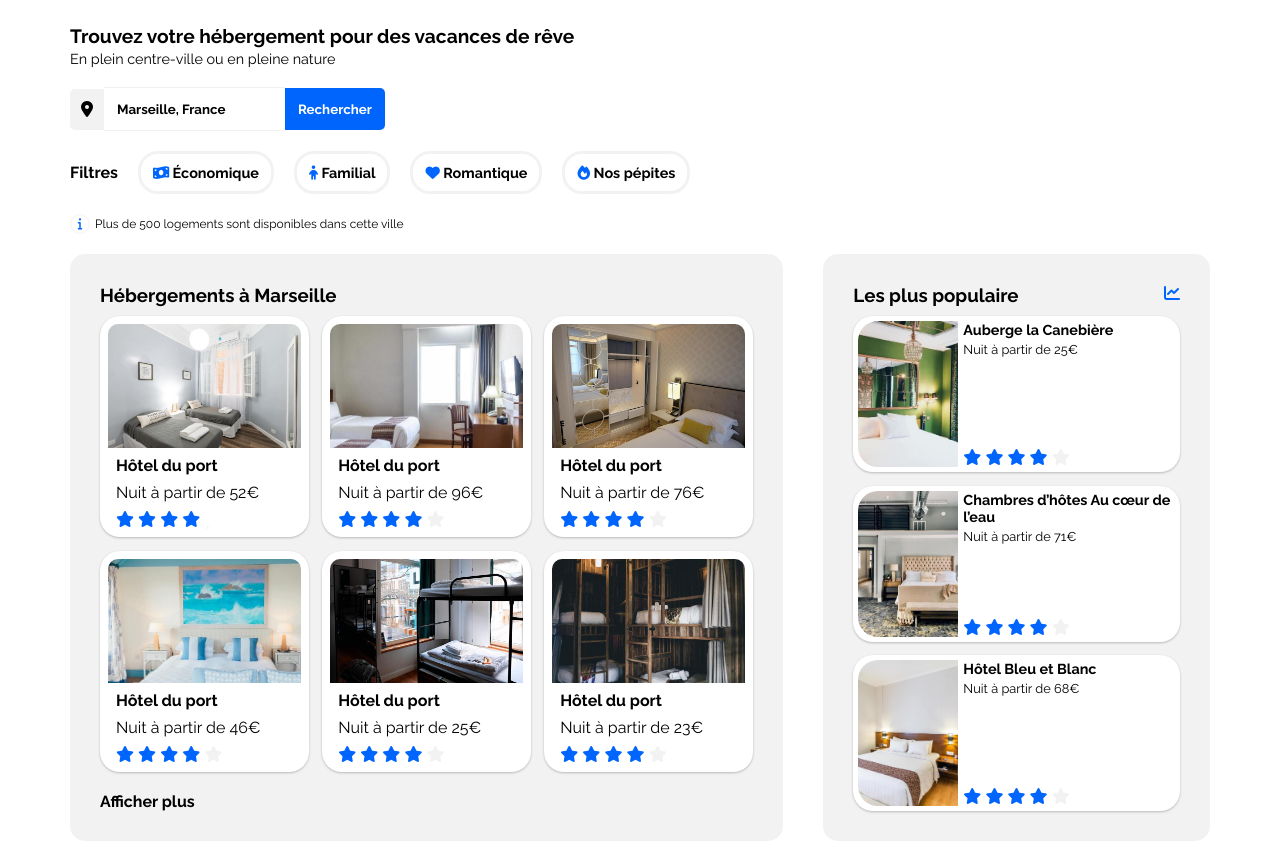
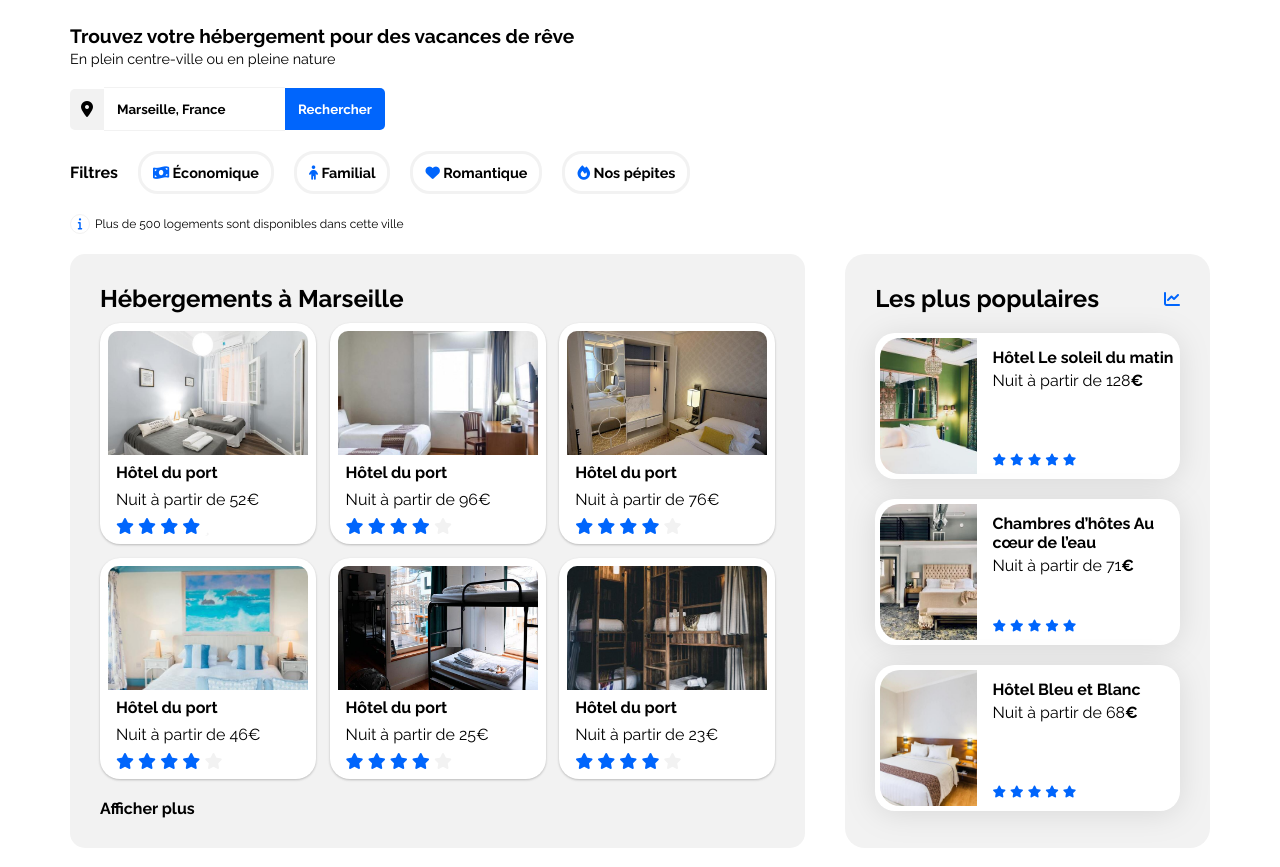
Before and after one commit to D-D-f/projet_opc_dev_react, a website: page bookie_p2/index.html in a window 1280 px wide. Shown: the part 52-919 px from the top of the page. Before the commit the page ends 893 px from the top, so only its background shows below. Drawn offline with Linux system fonts and the light colour scheme.

Commit message:
update and end card popular

```diff
--- a/bookie_p2/css/style.css
+++ b/bookie_p2/css/style.css
@@ -244,65 +244,83 @@ main {
 
 /* SECTION POPULAR */
 
-.titleMostPopular {
+.cardPopular {
+  display: flex;
+  background-color: white;
+  border-radius: 20px;
+  padding: 5px;
+  filter: drop-shadow(0px 3px 15px rgba(0, 0, 0, 0.1));
+}
+
+.cardPopular img {
+  object-fit: cover;
+}
+
+.card-title {
+  font-size: 16px;
+}
+
+.euro {
+  font-weight: 700;
+}
+
+.neutralStar {
+  color: var(--main-bg-color);
+}
+
+.populaires {
+  background-color: var(--main-bg-color);
+  border-radius: 20px;
+  padding: 30px;
+  width: 32%;
+}
+
+.populaires-cards {
+  height: 100%;
+  display: flex;
+  flex-direction: column;
+  gap: 20px;
+  margin-top: 20px;
+}
+
+.populaires-title {
   display: flex;
   justify-content: space-between;
+  align-items: center;
 }
 
-.containerPopular {
+.populaires-cards .card {
+  display: flex;
+  margin-top: 33px;
+}
+
+.populaires-cards img {
+  width: 33%;
+  height: 136px;
+  border-top-left-radius: 20px;
+  border-bottom-left-radius: 20px;
+}
+
+.populaires-cards .card-content {
+  width: 67%;
+  padding-left: 15px;
   display: flex;
   flex-direction: column;
   justify-content: space-between;
-  flex: 2;
+  box-sizing: border-box;
 }
 
-.allCardPopular {
-  display: flex;
-  flex-direction: column;
-  justify-content: space-between;
-  height: 100%;
+.populaires-cards .card-title {
   margin-top: 10px;
+  margin-bottom: 4px;
 }
 
-.cardPopular {
-  display: flex;
-  align-items: center;
-  padding-top: 5px;
-  padding-bottom: 5px;
-  padding-left: 5px;
-  background-color: white;
-  border-radius: 20px;
-  box-shadow: 0 1px 3px rgba(0, 0, 0, 0.12), 0 1px 2px rgba(0, 0, 0, 0.12);
+.populaires-cards .card-subtitle {
+  margin: 0;
 }
 
-.titlePricePopular p {
-  font-size: 0.8em;
-  margin-top: 4px;
-}
-
-.titlePricePopular h4 {
-  font-size: 0.9em;
-}
-
-.infoPopularCard {
-  height: 100%;
-  display: flex;
-  flex-direction: column;
-  justify-content: space-between;
-  align-items: flex-start;
-}
-
-.infoPopularCard .stars span:last-child i {
-  color: var(--main-bg-color);
-}
-
-.imgPopular {
-  object-fit: cover;
-  width: 100px;
-  height: 146px;
-  margin-right: 5px;
-  border-top-left-radius: 20px;
-  border-bottom-left-radius: 20px;
+.populaires-cards .card-rating {
+  margin-bottom: 5px;
 }
 
 @media screen and (max-width: 1024px) {
@@ -317,13 +335,35 @@ main {
     display: flex;
     flex-direction: column;
   }
-  .allCardPopular {
+  .hebergements-and-populaires {
+    flex-direction: column;
+  }
+
+  .hebergements {
+    width: 100%;
+  }
+
+  .populaires {
+    width: 100%;
+    margin-top: 50px;
+  }
+
+  .populaires-cards {
     display: flex;
     flex-direction: row;
-    gap: 10px;
+    justify-content: space-between;
   }
-  .cardPopular {
-    width: calc(35% - 10px);
+
+  .populaires-cards .card {
+    width: 30%;
+  }
+
+  .populaires-cards .card-title {
+    font-size: 14px;
+  }
+
+  .populaires-cards .card-subtitle {
+    font-size: 13px;
   }
 }
 
@@ -416,15 +456,9 @@ main {
   .container_marseille {
     background-color: white;
   }
-  .allCardPopular {
+
+  .populaires-cards {
+    display: flex;
     flex-direction: column;
   }
-  .cardPopular {
-    width: 100%;
-  }
-  .infoPopularCard {
-    padding: 20px 0;
-    height: 146px;
-    margin-left: 20px;
-  }
 }
--- a/bookie_p2/index.html
+++ b/bookie_p2/index.html
@@ -80,7 +80,7 @@
         </section>
         <section class="container_secondSection">
           <div class="container_marseille">
-            <h3>Hébergements à Marseille</h3>
+            <h2>Hébergements à Marseille</h2>
             <div class="allCard">
               <div class="card">
                 <img
@@ -241,104 +241,91 @@
             </div>
             <p>Afficher plus</p>
           </div>
-          <div class="containerPopular">
-            <div class="titleMostPopular">
-              <h3>Les plus populaire</h3>
-              <span><i class="fa-solid fa-chart-line"></i></span>
+          <section class="populaires">
+            <div class="populaires-title">
+              <h2 class="section-title">Les plus populaires</h2>
+              <i class="fa-solid fa-chart-line" aria-hidden="true"></i>
             </div>
-            <div class="allCardPopular">
-              <div class="cardPopular">
+            <div class="populaires-cards">
+              <article class="cardPopular">
                 <img
                   src="./images/hebergements/emile-guillemot.jpg"
-                  alt="image chambre"
-                  class="imgPopular"
+                  alt="Image de la chambre d'hôtel montrant un lit"
                 />
-                <div class="infoPopularCard">
-                  <div class="titlePricePopular">
-                    <h4>Auberge la Canebière</h4>
-                    <p>Nuit à partir de 25€</p>
+                <div class="card-content">
+                  <div class="card-txt">
+                    <h3 class="card-title">Hôtel Le soleil du matin</h3>
+                    <p class="card-subtitle">
+                      Nuit à partir de 128<span class="euro">€</span>
+                    </p>
                   </div>
-                  <div class="stars">
-                    <span>
-                      <i class="fa-solid fa-star"></i>
-                    </span>
-                    <span>
-                      <i class="fa-solid fa-star"></i>
-                    </span>
-                    <span>
-                      <i class="fa-solid fa-star"></i>
-                    </span>
-                    <span>
-                      <i class="fa-solid fa-star"></i>
-                    </span>
-                    <span>
-                      <i class="fa-solid fa-star"></i>
-                    </span>
+                  <div class="card-rating">
+                    <i class="fa-xs fa-solid fa-star" aria-hidden="true"></i>
+                    <i class="fa-xs fa-solid fa-star" aria-hidden="true"></i>
+                    <i class="fa-xs fa-solid fa-star" aria-hidden="true"></i>
+                    <i class="fa-xs fa-solid fa-star" aria-hidden="true"></i>
+                    <i
+                      class="fa-xs fa-solid fa-star neutral-star"
+                      aria-hidden="true"
+                    ></i>
+                    <span class="sr-only">Note de 4 sur 5</span>
                   </div>
                 </div>
-              </div>
-              <div class="cardPopular">
+              </article>
+              <article class="cardPopular">
                 <img
                   src="./images/hebergements/aw-creative.jpg"
-                  alt="image chambre"
-                  class="imgPopular"
+                  alt="Image de la chambre d'hôtel montrant un lit"
                 />
-                <div class="infoPopularCard">
-                  <div class="titlePricePopular">
-                    <h4>Chambres d’hôtes Au cœur de l’eau</h4>
-                    <p>Nuit à partir de 71€</p>
+                <div class="card-content">
+                  <div class="card-txt">
+                    <h3 class="card-title">
+                      Chambres d’hôtes Au cœur de l’eau
+                    </h3>
+                    <p class="card-subtitle">
+                      Nuit à partir de 71<span class="euro">€</span>
+                    </p>
                   </div>
-                  <div class="stars">
-                    <span>
-                      <i class="fa-solid fa-star"></i>
-                    </span>
-                    <span>
-                      <i class="fa-solid fa-star"></i>
-                    </span>
-                    <span>
-                      <i class="fa-solid fa-star"></i>
-                    </span>
-                    <span>
-                      <i class="fa-solid fa-star"></i>
-                    </span>
-                    <span>
-                      <i class="fa-solid fa-star"></i>
-                    </span>
+                  <div class="card-rating">
+                    <i class="fa-xs fa-solid fa-star" aria-hidden="true"></i>
+                    <i class="fa-xs fa-solid fa-star" aria-hidden="true"></i>
+                    <i class="fa-xs fa-solid fa-star" aria-hidden="true"></i>
+                    <i class="fa-xs fa-solid fa-star" aria-hidden="true"></i>
+                    <i
+                      class="fa-xs fa-solid fa-star neutral-star"
+                      aria-hidden="true"
+                    ></i>
+                    <span class="sr-only">Note de 4 sur 5</span>
                   </div>
                 </div>
-              </div>
-              <div class="cardPopular">
+              </article>
+              <article class="cardPopular">
                 <img
                   src="./images/hebergements/febrian-zakaria2.jpg"
-                  alt="image chambre"
-                  class="imgPopular"
+                  alt="Image de la chambre d'hôtel montrant un lit"
                 />
-                <div class="infoPopularCard">
-                  <div class="titlePricePopular">
-                    <h4>Hôtel Bleu et Blanc</h4>
-                    <p>Nuit à partir de 68€</p>
+                <div class="card-content">
+                  <div class="card-txt">
+                    <h3 class="card-title">Hôtel Bleu et Blanc</h3>
+                    <p class="card-subtitle">
+                      Nuit à partir de 68<span class="euro">€</span>
+                    </p>
                   </div>
-                  <div class="stars">
-                    <span>
-                      <i class="fa-solid fa-star"></i>
-                    </span>
-                    <span>
-                      <i class="fa-solid fa-star"></i>
-                    </span>
-                    <span>
-                      <i class="fa-solid fa-star"></i>
-                    </span>
-                    <span>
-                      <i class="fa-solid fa-star"></i>
-                    </span>
-                    <span>
-                      <i class="fa-solid fa-star"></i>
-                    </span>
+                  <div class="card-rating">
+                    <i class="fa-xs fa-solid fa-star" aria-hidden="true"></i>
+                    <i class="fa-xs fa-solid fa-star" aria-hidden="true"></i>
+                    <i class="fa-xs fa-solid fa-star" aria-hidden="true"></i>
+                    <i class="fa-xs fa-solid fa-star" aria-hidden="true"></i>
+                    <i
+                      class="fa-xs fa-solid fa-star neutral-star"
+                      aria-hidden="true"
+                    ></i>
+                    <span class="sr-only">Note de 4 sur 5</span>
                   </div>
                 </div>
-              </div>
+              </article>
             </div>
-          </div>
+          </section>
         </section>
       </main>
     </div>
```
